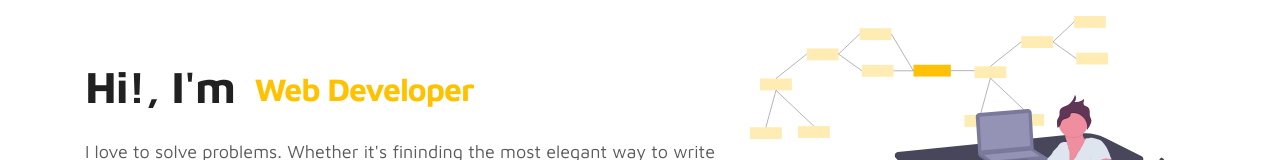
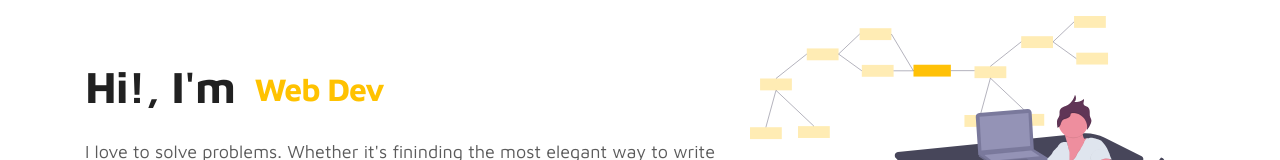
Before and after one commit to shivamyadav37/portfolio.github.io, a plain HTML site: page index.html in a window 1280 px wide. Both pictures are taken after a click on the link "About". Shown: the part 182-342 px from the top of the page. Drawn offline with nearby package versions, Linux system fonts and the light colour scheme; files that its build step writes are made by us from their sources.

Commit message:
changes index

```diff
--- a/index.html
+++ b/index.html
@@ -70,7 +70,7 @@
                             <span class="mr-2">Hi!, I'm </span>
                             <div class="animated-info">
                                 <span class="animated-item">Shivam Yadav</span>
-                                <span class="animated-item">Web Developer</span>
+                                <span class="animated-item">Web Dev</span>
                                 <span class="animated-item">IIoT Enthusiast</span>
                             </div>
                         </h1>
```
